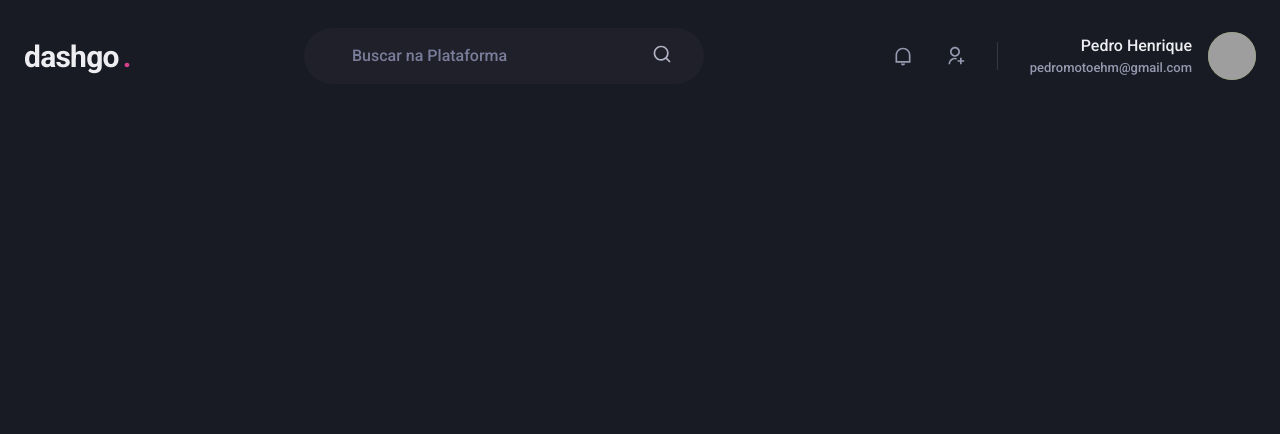
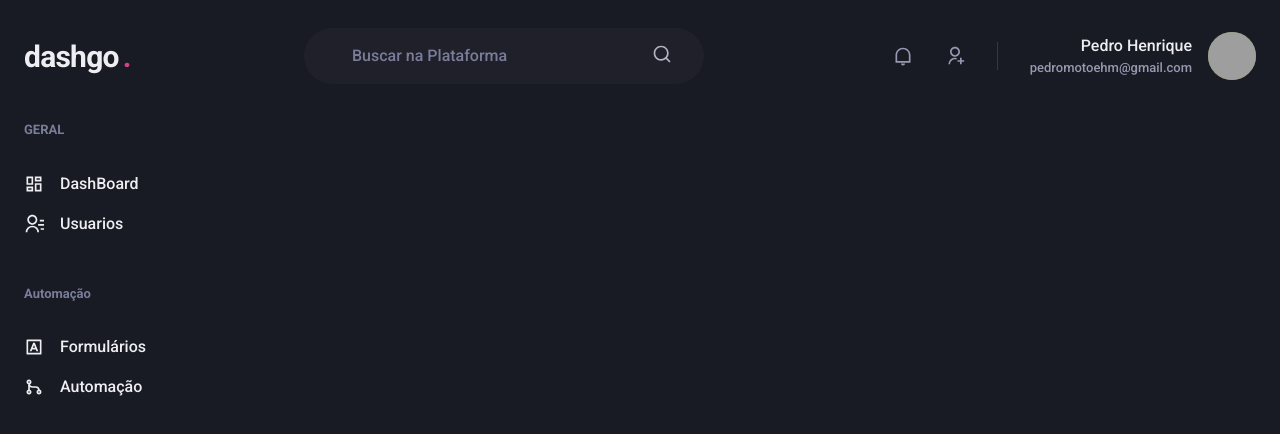
Before and after one commit to pedrokpdo/dashgoo, a Next.js app: page /dashboard in a window 1280 px wide. Shown: the top 434 px of the page. Built offline with nearby package versions, Linux system fonts and the light colour scheme; grey boxes are pictures that could not be loaded.

Commit message:
componente Sidebar

```diff
--- /dev/null
+++ b/src/components/Sidebar.tsx
@@ -0,0 +1,37 @@
+import { Box, Icon, Link, Stack, Text } from "@chakra-ui/react";
+import { RiContactsLine, RiDashboardLine, RiGitMergeLine, RiInputMethodLine } from "react-icons/ri";
+
+export function Sidebar() {
+    return(
+        <Box as='aside' w='64' mr='8'>
+            <Stack spacing='12' align='flex-start'>
+                <Box>
+                    <Text fontSize='small' fontWeight='bold' color='gray.400'>GERAL</Text>
+                    <Stack spacing='4' mt='8' align='stretch'>
+                        <Link display='flex' alignItems='center'>
+                            <Icon as={RiDashboardLine} fontSize='20' />
+                            <Text ml='4' fontWeight='medium'>DashBoard</Text>
+                        </Link>
+                        <Link display='flex' alignItems='center'>
+                            <Icon as={RiContactsLine} fontSize='20' />
+                            <Text ml='4' fontWeight='medium'>Usuarios</Text>
+                        </Link>
+                    </Stack>
+                </Box>
+                <Box>
+                    <Text fontSize='small' fontWeight='bold' color='gray.400'>Automação</Text>
+                    <Stack spacing='4' mt='8' align='stretch'>
+                        <Link display='flex' alignItems='center'>
+                            <Icon as={RiInputMethodLine} fontSize='20' />
+                            <Text ml='4' fontWeight='medium'>Formulários</Text>
+                        </Link>
+                        <Link display='flex' alignItems='center'>
+                            <Icon as={RiGitMergeLine} fontSize='20' />
+                            <Text ml='4' fontWeight='medium'>Automação</Text>
+                        </Link>
+                    </Stack>
+                </Box>
+            </Stack>
+        </Box>
+    )
+}
--- a/src/pages/dashboard.tsx
+++ b/src/pages/dashboard.tsx
@@ -1,7 +1,14 @@
+import { Flex } from "@chakra-ui/react";
 import { Header } from "../components/Header";
+import { Sidebar } from "../components/Sidebar";
 
 export default function Dashboard () {
     return (
-       <Header/>
+       <Flex direction='column' h='100vh'>
+           <Header />
+            <Flex w='100%' my='6' maxWidth={1480} mx='auto' px='6'>
+                <Sidebar/>
+            </Flex>
+       </Flex>
     )
 }
--- a/src/pages/index.tsx
+++ b/src/pages/index.tsx
@@ -11,7 +11,7 @@
     >
     <Flex as='form'
           w='100%'
-          maxWidth='360'
+          maxWidth={360}
           bg='gray.800'
           p='8'
           borderRadius={8}
```
